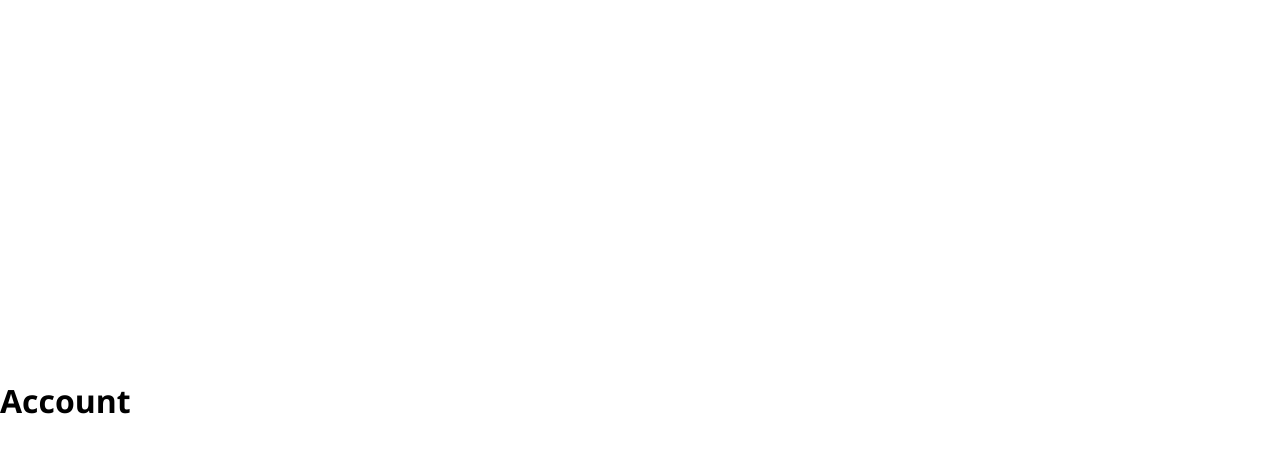
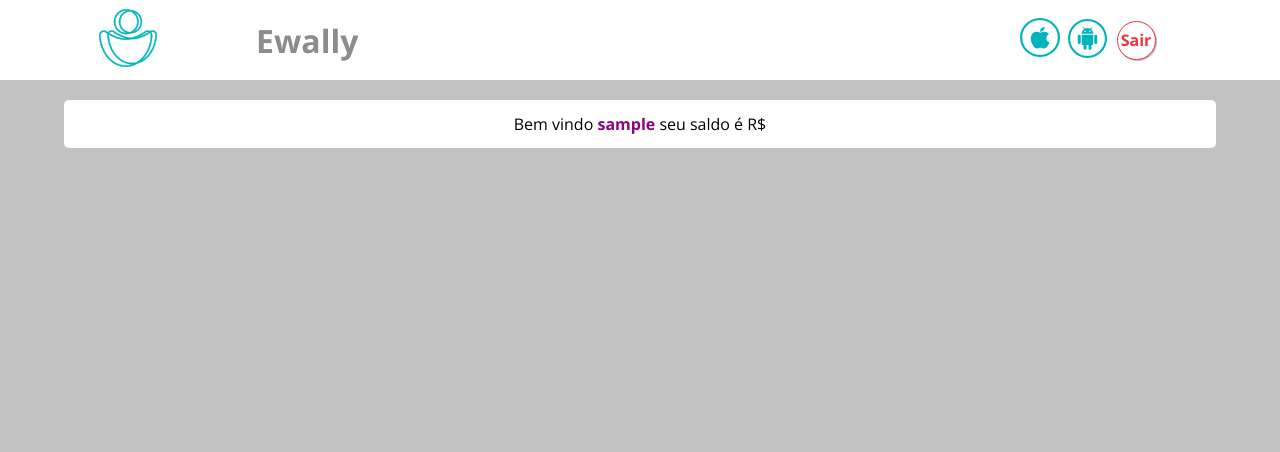
Before and after one commit to brunovcg/Ewally-React-Test, a React (Create React App) app: page /account in a window 1280 px wide. Shown: the top 452 px of the page. Built offline with nearby package versions, Linux system fonts and the light colour scheme; no server answers; sample sign-in values are in the browser's storage.

Commit message:
FEAT: Account structure created

```diff
--- a/src/App.js
+++ b/src/App.js
@@ -1,4 +1,5 @@
 import Routes from "./routes/routes.jsx";
+import Header from  "./components/Header"
 
 import "./styles/app.css"
 
@@ -6,6 +7,7 @@ import "./styles/app.css"
 const App = () => {
   return (
     <div className="App">
+       <Header />
 
       <Routes />
 
--- a/src/components/Header/index.jsx
+++ b/src/components/Header/index.jsx
@@ -3,16 +3,22 @@ import logo from "../../assets/logo.png";
 import apple from "../../assets/apple.png";
 import android from "../../assets/android.png";
 import { Link } from "react-router-dom";
+import Button from "../../components/Button";
+
+import { useToken } from "../../providers/token";
 
 const Header = () => {
+  const { userToken, handleLogout } = useToken();
+
   return (
     <Container>
       <figure>
-        <img src={logo} alt="logo" />
+        <Link to="/">
+          <img src={logo} alt="logo" />
+        </Link>
       </figure>
       <div className="header-links">
-      <Link to="/"><h1>Ewally</h1></Link>
-
+        <h1>Ewally</h1>
       </div>
       <div className="header-apps">
         <a href="https://apps.apple.com/br/app/ewally-dinheiro-digital/id618685061">
@@ -21,6 +27,17 @@ const Header = () => {
         <a href="https://play.google.com/store/apps/details?id=project.android.ewally">
           <img src={android} alt="androidLogo" />
         </a>
+        {userToken && (
+          <div>
+            <Button
+              setBackground="var(--white)"
+              setColor="var(--red)"
+              setClick={() => handleLogout()}
+            >
+              Sair
+            </Button>
+          </div>
+        )}
       </div>
     </Container>
   );
--- a/src/components/Header/styles.js
+++ b/src/components/Header/styles.js
@@ -11,9 +11,11 @@ const Container = styled.div`
     justify-content: center;
     align-items: center;
 
-    img {
-      @media (max-width: 500px) {
-        width: 10vw;
+    a {
+      img {
+        @media (max-width: 500px) {
+          width: 10vw;
+        }
       }
     }
   }
@@ -23,6 +25,10 @@ const Container = styled.div`
     display: flex;
     justify-content: flex-start;
     align-items: center;
+
+    h1{
+      color: var(--grey);
+    }
   }
 
   .header-apps {
@@ -34,11 +40,21 @@ const Container = styled.div`
 
     a {
       img {
+        :hover {
+          opacity: 50%;
+        }
         @media (max-width: 500px) {
           width: 10vw;
         }
       }
     }
+
+    button {
+      border-radius: 50%;
+      width: 39px;
+      height: 39px;
+      border: 1px solid var(--red);
+    }
   }
 `;
 
--- a/src/pages/Account/index.jsx
+++ b/src/pages/Account/index.jsx
@@ -1,17 +1,53 @@
-const Account= () => {
+/* eslint-disable react-hooks/exhaustive-deps */
+import { Container } from "./styles";
+import { useToken } from "../../providers/token";
+import { useEffect, useState } from "react";
+import api from "../../services/api";
+const Account = () => {
+  const { getUser, userToken } = useToken();
+
+  const [user, setUser] = useState("");
+  const [balance, setBalance] = useState();
+
+  const getBalance = () => {
+
+    const configs = {
+
+        headers : {
+            Authorization : "Bearer " + userToken
+        }
+    }
+
+    api
+    .get(`account/balance`, configs)
+    .then((response) => {
+
+    setBalance(response.data.balance)
+    console.log(response.data.balance)
+
+    }
 
 
-    return(
-
-        <div>
-
-        <h1>Account</h1>
-
-        </div>
     )
 
 
+  };
 
-}
+  useEffect(() => {
+    setUser(getUser);
+    getBalance()
+  }, [userToken]);
 
-export default Account
+  return (
+    <Container>
+      <div className="account-welcome-bar">
+        <p>
+          Bem vindo <span className="account-username">{user}</span> seu saldo é{" "}
+          <span className="account-balance">R$ {balance}</span>
+        </p>
+      </div>
+    </Container>
+  );
+};
+
+export default Account;
--- /dev/null
+++ b/src/pages/Account/styles.js
@@ -0,0 +1,38 @@
+import styled from "styled-components";
+
+export const Container = styled.div`
+
+display: flex;
+justify-content: center;
+
+height: 90vh;
+background-color: var(--light-grey);
+
+.account-welcome-bar{
+    margin: 20px 0;
+    width: 90%;
+    height: 6vh;
+    border-radius: 5px;
+    background-color: var(--white);
+    display: flex;
+    justify-content: center;
+    align-items: center;
+
+    p{
+
+        .account-username{
+            color: var(--purple);
+            font-weight: bold;
+        }
+
+        .account-balance{
+
+        }
+
+    }
+}
+
+
+
+
+`
--- a/src/pages/Home/index.jsx
+++ b/src/pages/Home/index.jsx
@@ -1,5 +1,5 @@
 import Container from "./styles";
-import Header from "../../components/Header";
+
 import Button from "../../components/Button";
 import { useHistory } from "react-router-dom";
 
@@ -11,8 +11,8 @@ const Home = () => {
   };
 
   return (
-    <>
-      <Header />
+
+
       <Container>
         <div className="home-transparent-box">
           <p className="home-big-text">
@@ -40,7 +40,7 @@ const Home = () => {
           </div>
         </div>
       </Container>
-    </>
+
   );
 };
 
--- a/src/pages/Login/styles.js
+++ b/src/pages/Login/styles.js
@@ -5,7 +5,7 @@ export const Container = styled.div`
   background-image: url(${back});
   background-size: cover;
   background-repeat: no-repeat;
-  height: 100vh;
+  height: 90vh;
   width: 100%;
 
   .login-transparent-box {
--- a/src/providers/token/index.jsx
+++ b/src/providers/token/index.jsx
@@ -1,5 +1,4 @@
-import { createContext, useContext, useEffect, useState } from "react";
-import jwt_decode from "jwt-decode";
+import { createContext, useContext, useState } from "react";
 
 export const TokenContext = createContext();
 
@@ -10,7 +9,7 @@ export const TokenProvider = ({ children }) => {
 
 
 
-  const getUserId = () => {
+  const getUser = () => {
     return localStorage.getItem("@Ewally:Username");
   };
 
@@ -23,7 +22,7 @@ export const TokenProvider = ({ children }) => {
 
   return (
     <TokenContext.Provider
-      value={{ userToken, setUserToken, handleLogout, getUserId }}
+      value={{ userToken, setUserToken, handleLogout, getUser }}
     >
       {children}
     </TokenContext.Provider>
```
